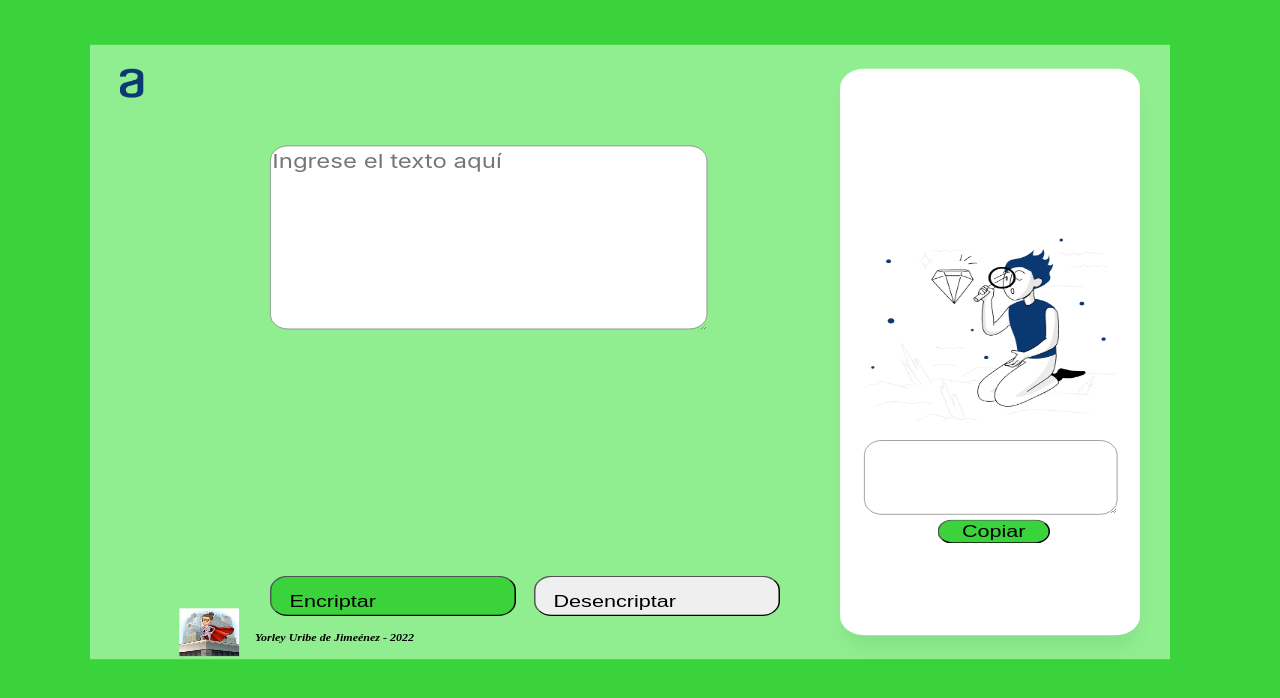
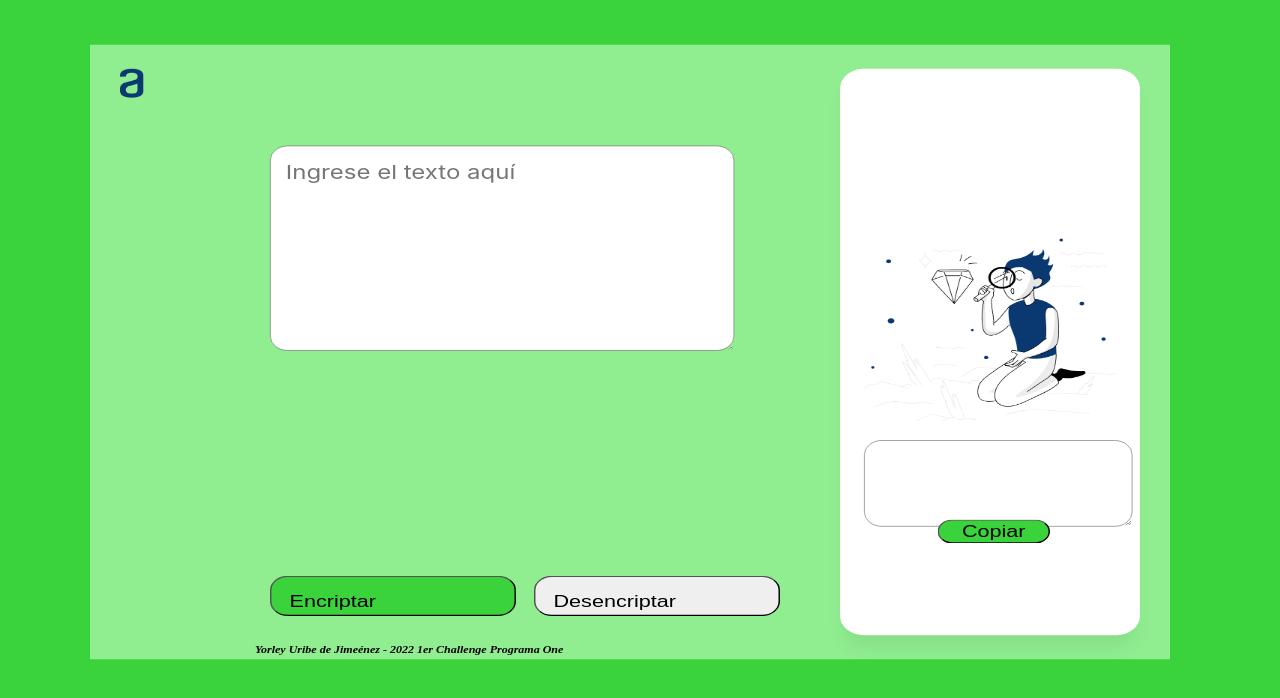
Before and after one commit to yor-jimenez/encriptadortext, a plain HTML site: page index.html in a window 1280 px wide. Drawn offline with Linux system fonts and the light colour scheme.

Commit message:
cambiar footer sin logo

```diff
--- a/index.html
+++ b/index.html
@@ -29,12 +29,14 @@
         </div>
     </div>
 
+    <!-- <footer>
+        <img class="superimg" src="imagenes/Logofooter.jpg">
+        <p class="copyright">Yorley Uribe de Jimeénez - 2022 1er Challenge Programa One</p>
+    </footer> -->
+
     <footer>
-        <img class="superimg" src="imagenes/Logofooter.jpg">
-        <p class="copyright">Yorley Uribe de Jimeénez - 2022</p>
+        <p class="copyright">Yorley Uribe de Jimeénez - 2022 1er Challenge Programa One</p>
     </footer>
-
-
     <script src="script.js"></script>
 
 </body>
--- a/script.js
+++ b/script.js
@@ -10,8 +10,8 @@ const mensaje = document.querySelector("#mensaje")
 function botonEncriptar(){
     const textoEncriptado = encriptar(inputTexto.value)
     mensaje.value = textoEncriptado;
-    mensaje.style.backgroundImage = "none"
-    inputTexto.value = ""
+    mensaje.style.backgroundImage = "none";
+    inputTexto.value = "";
 }
 
 function encriptar(stringEncriptado){
--- a/style.css
+++ b/style.css
@@ -40,6 +40,7 @@ body{
     font-size: 32px;
     line-height: 150%;
     border-radius: 24px;
+    padding: 20px;
 }
 
 .botones{
@@ -69,6 +70,7 @@ body{
     order: 0;
     flex-grow: 0;
     font-size: 180%;
+    cursor: pointer;
 }
 
 .desencriptar{
@@ -79,12 +81,13 @@ body{
     gap: 8px;
     width: 328px;
     height: 67px;
-    left: 240px;
+    /* left: 240px; */
     border-radius: 24px;
     flex: none;
     order: 0;
     flex-grow: 0;
     font-size: 180%;
+    cursor: pointer;
 }
 
 .cajaderecha{
@@ -116,6 +119,7 @@ body{
     height: 122px;
     left: 32px;
     top: 619px;
+    padding: 10px;
     border-radius: 24px;
 }
 
@@ -137,7 +141,7 @@ body{
 }
 
 footer{
-    top: 780px;
+    top: 1200px;
     position: absolute;
     left: -40px;
 }
```
